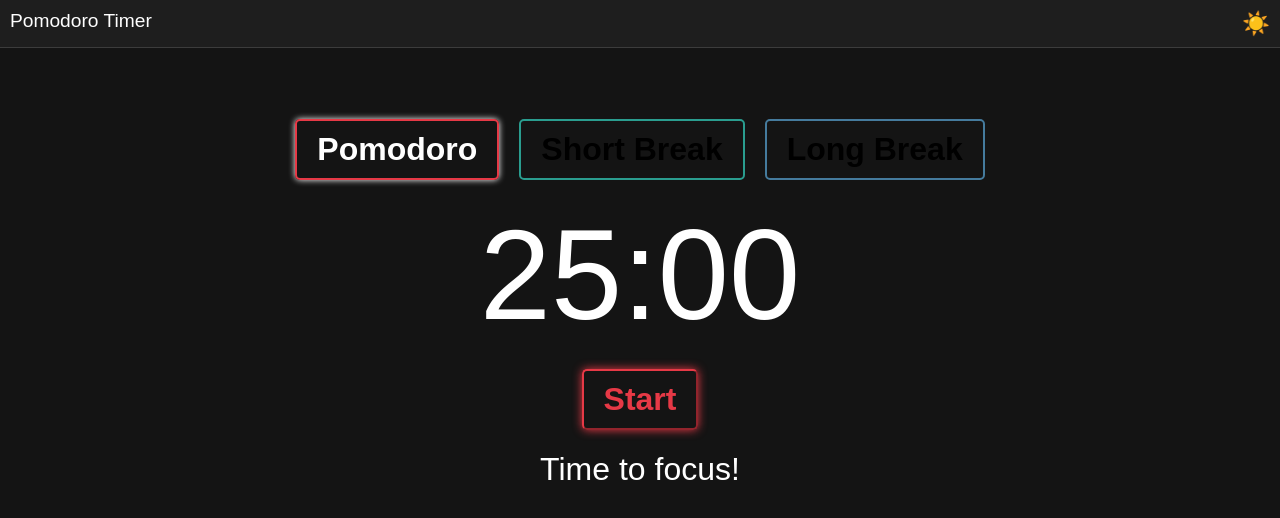
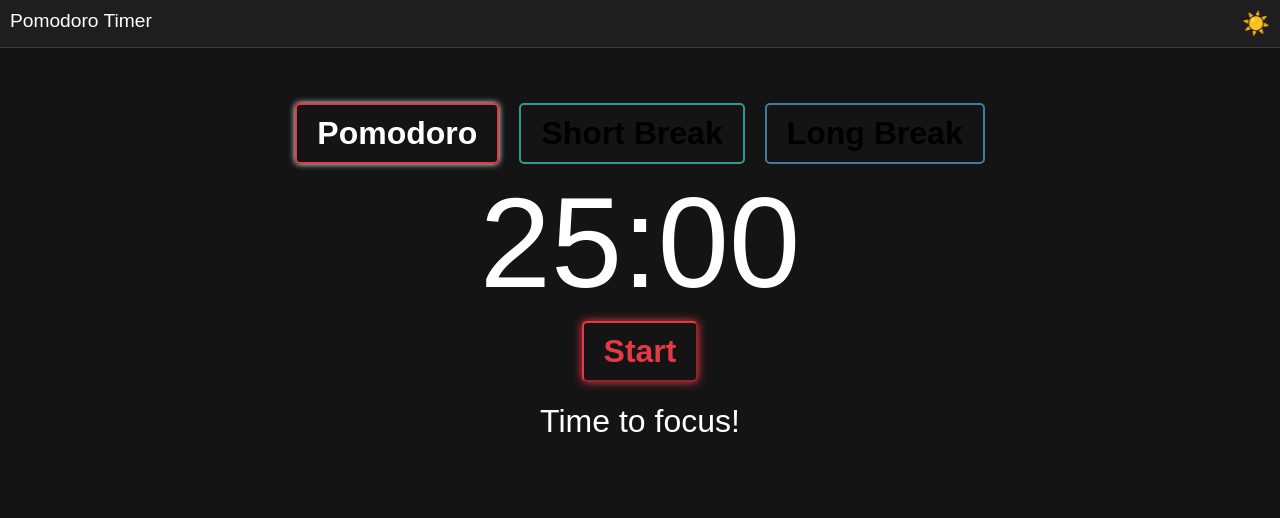
Before and after one commit to callum-laing/pomodoro-timer, a Vue app: page / in a window 1280 px wide. Shown: the top 518 px of the page. Built offline with nearby package versions, Linux system fonts and the light colour scheme; a web font is replaced by a local one.

Commit message:
updated styling on buttons

```diff
--- a/src/components/PomodoroTimer.vue
+++ b/src/components/PomodoroTimer.vue
@@ -96,13 +96,13 @@ const glowButtonStyle = computed(() => ({
 <template>
 	<div class="timerBox">
 		<div class="mode-buttons btnContainer">
-			<button class="btnWork" :class="{ active: mode === 'work' }" @click="setMode('work')">
+			<button class="btn btnWork" :class="{ active: mode === 'work' }" @click="setMode('work')">
 				Pomodoro
 			</button>
-			<button class="btnShort" :class="{ active: mode === 'short' }" @click="setMode('short')">
+			<button class="btn btnShort" :class="{ active: mode === 'short' }" @click="setMode('short')">
 				Short Break
 			</button>
-			<button class="btnLong" :class="{ active: mode === 'long' }" @click="setMode('long')">
+			<button class="btn btnLong" :class="{ active: mode === 'long' }" @click="setMode('long')">
 				Long Break
 			</button>
 		</div>
@@ -158,36 +158,30 @@ const glowButtonStyle = computed(() => ({
 	}
 }
 
+.btn {
+	border: 2px solid var(--btn-color);
+}
+
+.btn:hover {
+	box-shadow: 0 0 6px var(--btn-color);
+}
+
 .btnWork {
-	border: 2px solid #e63946;
+	--btn-color: #e63946;
 }
 
 .btnShort {
-	border: 2px solid #2a9d8f;
+	--btn-color: #2a9d8f;
 }
 
 .btnLong {
-	border: 2px solid #457b9d;
+	--btn-color: #457b9d;
 }
 
-.timerBox {
-	display: flex;
-	align-items: center;
-	justify-content: center;
-	flex-direction: column;
-	font-size: 2em;
-	padding: 1rem;
-
-	.timer {
-		font-size: 4em;
-		margin: 1rem 0;
-	}
-
-	.mode {
-		text-align: center;
-		margin-top: 1rem;
-		font-size: 1em;
-	}
+.mode {
+	text-align: center;
+	margin-top: 1rem;
+	font-size: 1em;
 }
 
 .btnContainer {
--- /dev/null
+++ b/src/components/Todo.vue
@@ -0,0 +1,5 @@
+<script setup></script>
+
+<template></template>
+
+<style scoped></style>
```
